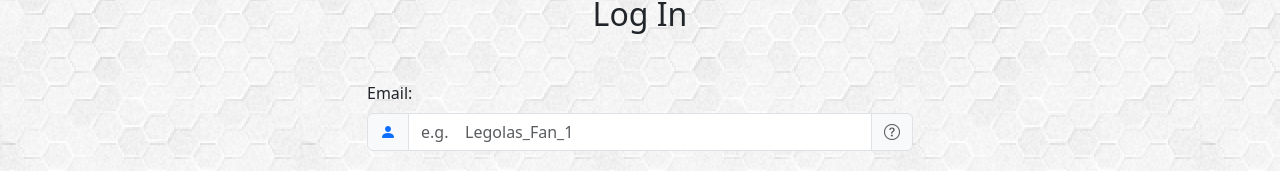
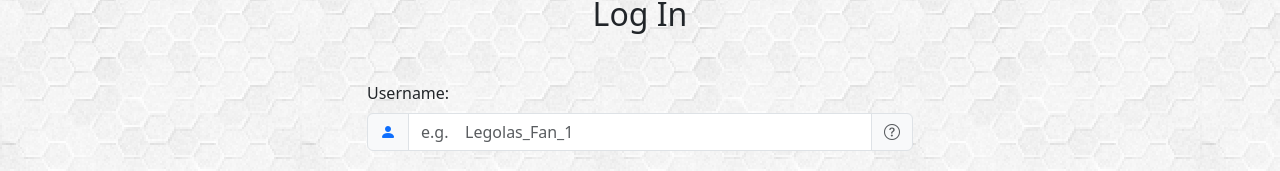
Before and after one commit to James-M-Boyette/DnD_Aid_Vue_app_v3, a Vue app: page /login in a window 1280 px wide. Shown: the part 117-288 px from the top of the page. Built offline with nearby package versions, Linux system fonts and the light colour scheme.

Commit message:
chore: update login to use user_screen_name instead of email

```diff
--- a/src/components/Navbar.vue
+++ b/src/components/Navbar.vue
@@ -116,8 +116,6 @@
   </nav>
 </template>
 
-<script>
-export default {};
-</script>
+<script></script>
 
 <style></style>
--- a/src/views/Users/LoginView.vue
+++ b/src/views/Users/LoginView.vue
@@ -9,7 +9,7 @@
           <form @submit.prevent="handleSubmit">
             <!-- <form id="login-form" v-on:submit.prevent="submit()"> -->
             <!-- User Name -->
-            <!-- <label for="user-name" class="form-label">Username:</label>
+            <label for="user-name" class="form-label">Username:</label>
             <div class="mb-4 input-group">
               <span class="input-group-text">
                 <i class="bi bi-person-fill text-primary"></i>
@@ -21,39 +21,6 @@
                 class="form-control"
                 required
                 v-model="userName"
-                placeholder="e.g.    Legolas_Fan_1"
-              /> -->
-            <!-- tooltip -->
-            <!-- <span class="input-group-text">
-                <span
-                  class="tt"
-                  data-bs-placement="bottom"
-                  title="The  USER NAME  used for your account?"
-                >
-                  <i class="bi bi-question-circle text-muted"></i>
-                </span>
-              </span>
-            </div> -->
-
-            <!--
-              TODO:
-              Update this & backend to recieve username instead of email
-
-             -->
-
-            <!-- Email -->
-            <label for="email" class="form-label">Email:</label>
-            <div class="mb-4 input-group">
-              <span class="input-group-text">
-                <i class="bi bi-person-fill text-primary"></i>
-              </span>
-
-              <input
-                type="text"
-                id="email"
-                class="form-control"
-                required
-                v-model="email"
                 placeholder="e.g.    Legolas_Fan_1"
               />
               <!-- tooltip -->
@@ -204,17 +171,9 @@ export default {
       // pwLengthError.classList.remove("d-none");
       // }
       // If Inputs are validated ...
-      /**
-       * TODO: comment below conditional out once FE updates are finished ...
-       */
-      if (!this.passwordError) {
-        console.log("username: ", this.userName);
-        console.log("email: ", this.email);
-        console.log("password: ", this.password);
-      }
       let params = {
-        // username: this.userName,
-        email: this.email,
+        username: this.userName,
+        // email: this.email,
         password: this.password,
       };
       axios
@@ -237,10 +196,6 @@ export default {
           this.email = "";
           this.password = "";
         });
-      /**
-       * TODO: comment below out once FE updates are finished ...
-       */
-      console.log("Form submitted");
     },
   },
 };
```
